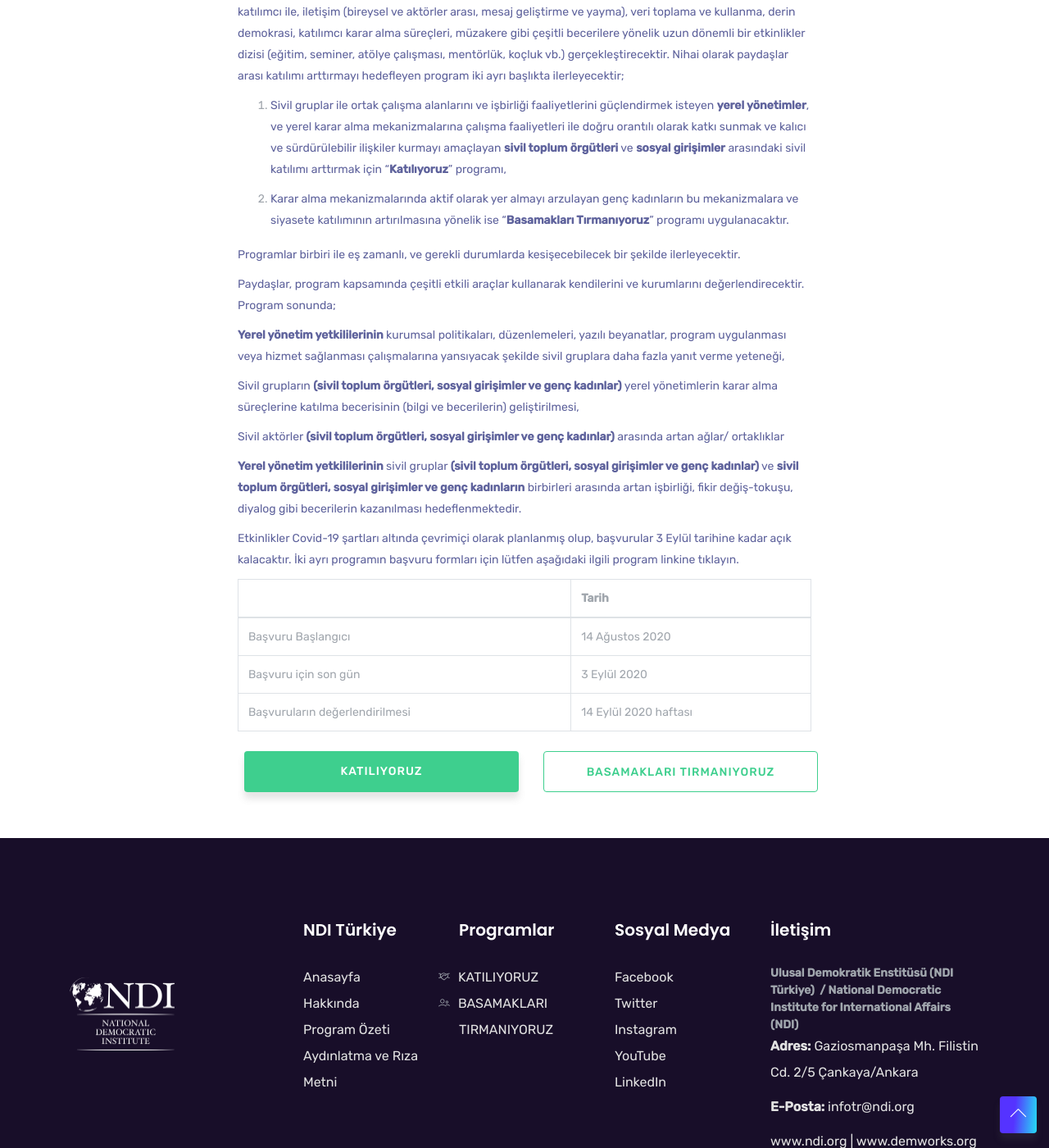
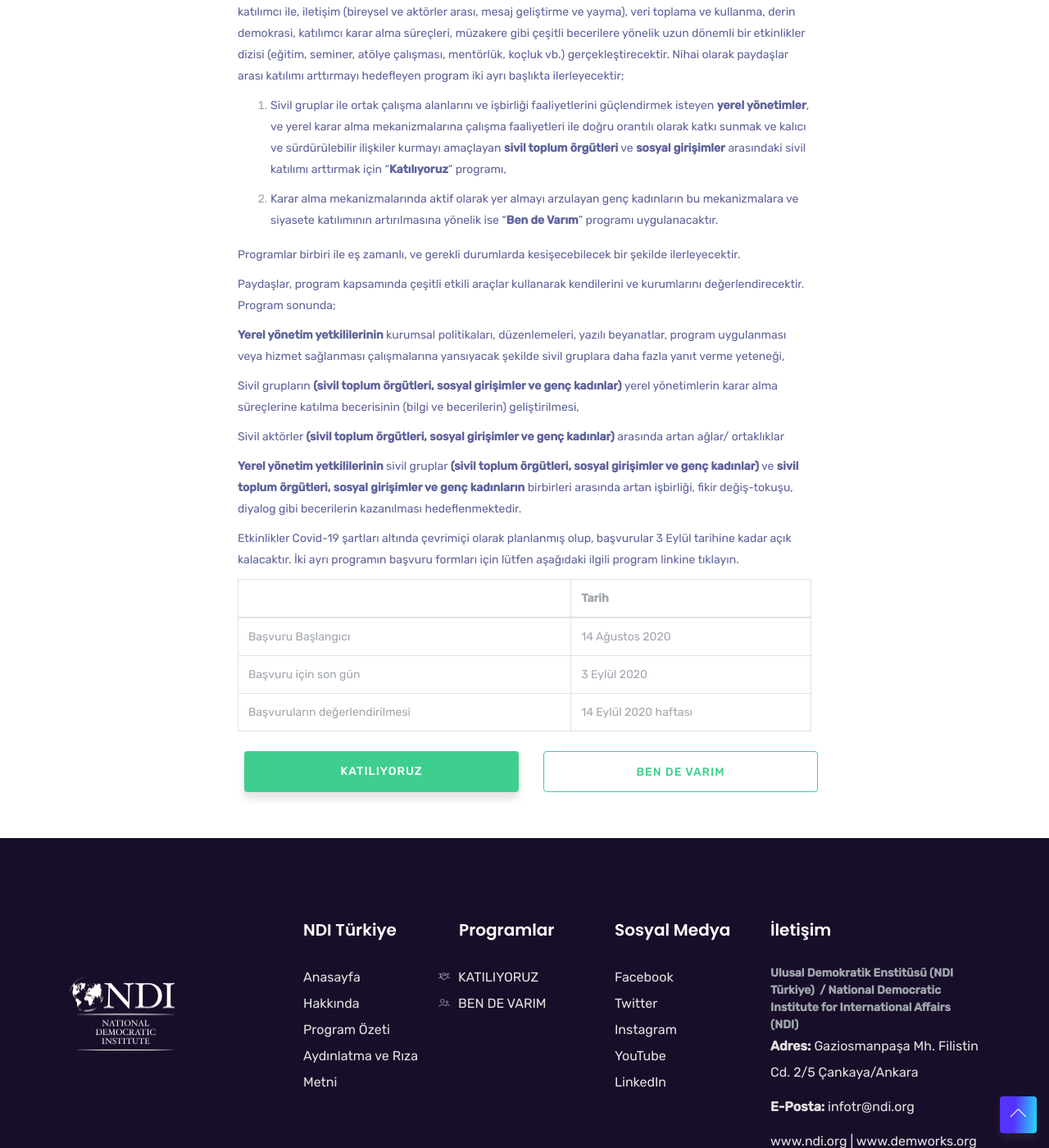
Before and after one commit to uirmaksever/ndi-civic-participation-young-women-website, a Jekyll site: the page built from _posts/2020-08-12-program-ozeti.md, in a window 1280 px wide and 1400 px high, scrolled down 306 px. Shown: the whole window at 82% size. Built offline with Jekyll 4.4.1, drawn with Linux system fonts in a browser that asks for light colours; some web fonts are replaced.

Commit message:
program name changed: ben de varım

```diff
--- a/_includes/footer.html
+++ b/_includes/footer.html
@@ -32,7 +32,7 @@
                 <h3 class="block-title">Programlar</h3>
                 <ul class="menu">
                   <li><i class="lni lni-handshake"></i><a href="{{ site.base_url }}/katiliyoruz">KATILIYORUZ</a></li>
-                  <li><i class="lni lni-users"></i><a href="{{ site.base_url }}/basamaklaritirmaniyoruz">BASAMAKLARI TIRMANIYORUZ</a></li>
+                  <li><i class="lni lni-users"></i><a href="{{ site.base_url }}/bendevarim">BEN DE VARIM</a></li>
                 </ul>
               </div>
             </div>
--- a/_includes/services.html
+++ b/_includes/services.html
@@ -39,10 +39,10 @@
               <div class="icon">
                 <i class="lni lni-users"></i>
               </div>
-              <h4>BASAMAKLARI TIRMANIYORUZ</h4>
+              <h4>BEN DE VARIM</h4>
               <p>Bu programın hedefi, 18-35 yaş arasındaki genç kadınların karar alma mekanizmalarına ve siyasete katılımının artırılmasına katkıda bulunmaktır.</p>
               <div class="plan-button mt-auto">
-                <a href="{{ site.base_url }}/basamaklaritirmaniyoruz" class="btn btn-common w-100">Detaylar ve Başvuru</a>
+                <a href="{{ site.base_url }}/bendevarim" class="btn btn-common w-100">Detaylar ve Başvuru</a>
               </div>
             </div>
           </div>
--- a/_posts/2020-08-12-program-ozeti.md
+++ b/_posts/2020-08-12-program-ozeti.md
@@ -8,7 +8,7 @@ Yerel yönetim yetkilileri, sivil toplum örgütleri ve sosyal girişimler aras
 
 1.  Sivil gruplar ile ortak çalışma alanlarını ve işbirliği faaliyetlerini güçlendirmek isteyen **yerel yönetimler**, ve yerel karar alma mekanizmalarına çalışma faaliyetleri ile doğru orantılı olarak katkı sunmak ve kalıcı ve sürdürülebilir ilişkiler kurmayı amaçlayan **sivil toplum örgütleri** ve **sosyal girişimler** arasındaki sivil katılımı arttırmak için “**Katılıyoruz**” programı,
 
-2.  Karar alma mekanizmalarında aktif olarak yer almayı arzulayan genç kadınların bu mekanizmalara ve siyasete katılımının artırılmasına yönelik ise “**Basamakları Tırmanıyoruz**” programı uygulanacaktır.
+2.  Karar alma mekanizmalarında aktif olarak yer almayı arzulayan genç kadınların bu mekanizmalara ve siyasete katılımının artırılmasına yönelik ise “**Ben de Varım**” programı uygulanacaktır.
 
 Programlar birbiri ile eş zamanlı, ve gerekli durumlarda kesişecebilecek bir şekilde ilerleyecektir.
 
@@ -31,6 +31,6 @@ Etkinlikler Covid-19 şartları altında çevrimiçi olarak planlanmış olup, b
 		<a href="{{ site.base_url }}/katiliyoruz" class="btn btn-common w-100 m-2">Katılıyoruz</a>
 	</div>
 	<div class="col-lg-6 col-md-6 col-xs-12">
-		<a href="{{ site.base_url }}/basamaklaritirmaniyoruz" class="btn btn-border w-100 m-2">Basamakları Tırmanıyoruz</a>
+		<a href="{{ site.base_url }}/bendevarim" class="btn btn-border w-100 m-2">Ben de Varım</a>
 	</div>
 </div>
```
Also changed, not shown: _posts/programs/2020-08-12-bende-varim.md (renamed from _posts/programs/2020-08-12-basamaklari-tirmaniyoruz.md, +2 -2 lines).
